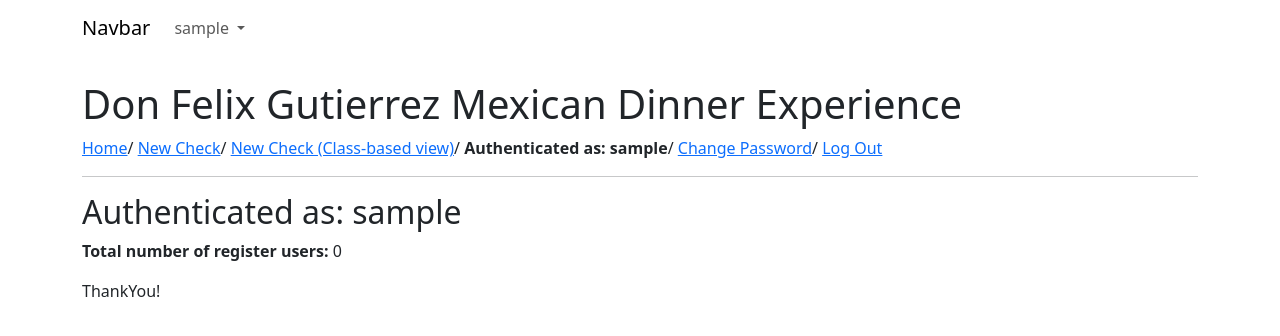
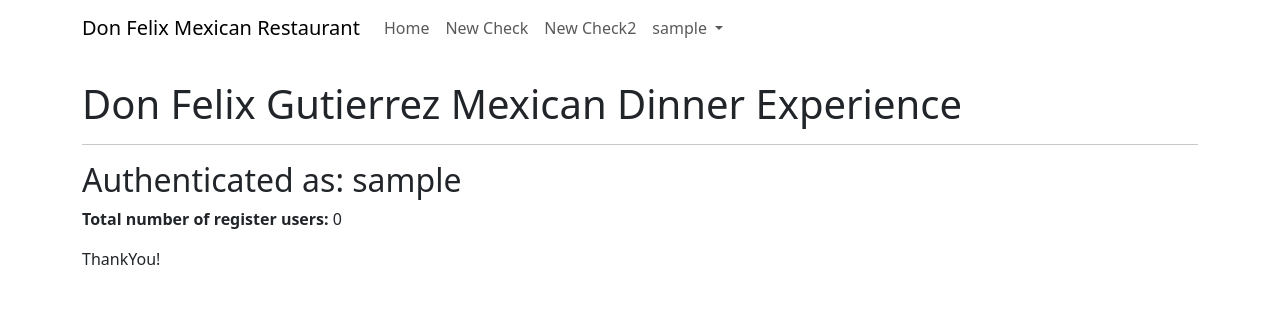
Before and after one commit to pauloccardona/django_project, a Django app: page / in a window 1280 px wide. Shown: the top 336 px of the page. Run offline with Django 4.2, Linux system fonts and the light colour scheme; the visitor is signed in with stand-in values (Sample User, id 1); data comes from the database, SQL or seed files in the repository.

Commit message:
Tutorial8: NavBar items

```diff
--- a/django_project/templates/base.html
+++ b/django_project/templates/base.html
@@ -10,12 +10,25 @@
 
     <nav class="navbar navbar-expand-lg navbar-light mb-4">
       <div class="container">
-          <a class="navbar-brand" href="#">Navbar</a>
+          <a class="navbar-brand" href="{% url 'home' %}">Don Felix Mexican Restaurant</a>
           <button class="navbar-toggler" type="button" data-bs-toggle="collapse" data-bs-target="#navbarSupportedContent" aria-controls="navbarSupportedContent" aria-expanded="false" aria-label="Toggle navigation">
             <span class="navbar-toggler-icon"></span>
           </button>
           <div class="collapse navbar-collapse" id="navbarSupportedContent">
+            <ul class="navbar-nav mr-auto">
+              <li class="navbar-item">
+                <a class="nav-link" href="{% url 'home' %}">Home</a>
+              </li>
+              {% if user.is_authenticated%}
+                <li class="nav-item">
+                  <a class="nav-link" href="{% url 'newcheck' %}">New Check</a>
+                </li>
+                <li class="nav-item">
+                  <a class="nav-link" href="{% url 'newcheck2' %}">New Check2</a>
+                </li>
+              {% endif %}
 
+            </ul>
             {% if user.is_authenticated %}
               <ul class="navbar-nav">
                 <li class="nav-item dropdown">
@@ -42,16 +55,6 @@
 
     <div class="container">
       <h1>Don Felix Gutierrez Mexican Dinner Experience</h1>
-      <a href="{% url 'home' %}">Home</a>/
-      {% if user.is_authenticated %}
-        <a href="{% url 'newcheck' %}">New Check</a>/
-        <a href="{% url 'newcheck2' %}">New Check (Class-based view)</a>/ <b>Authenticated as: {{ user.username }}</b>/
-        <a href="{% url 'password_change' %}">Change Password</a>/
-        <a href="{% url 'logout' %}">Log Out</a>
-
-      {% else %}
-
-      {% endif  %}
       <hr>
       {% block content %}
       {% endblock %}
```
